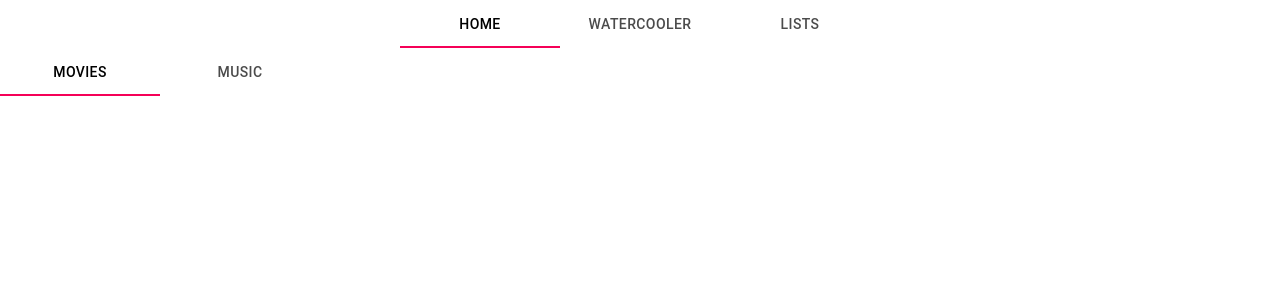
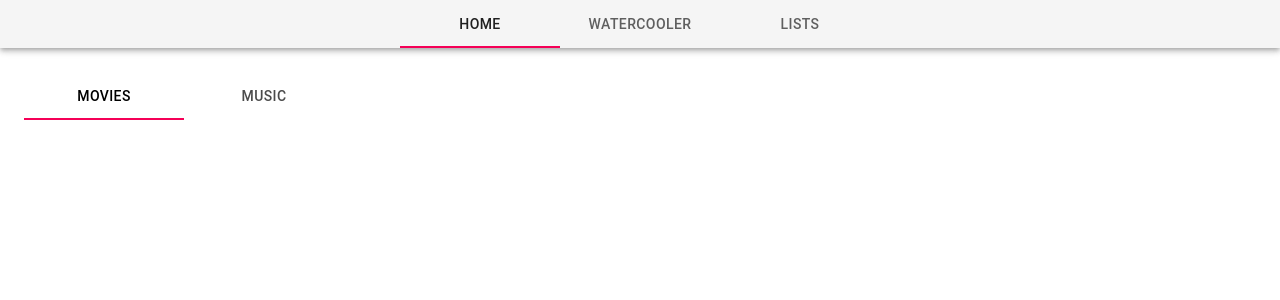
Before and after one commit to IBatsios/capstone, a React (Create React App) app in the folder client/: page /home in a window 1280 px wide. Shown: the top 300 px of the page. Built offline with nearby package versions, Linux system fonts and the light colour scheme.

Commit message:
For the time being: client-side routing and sessionStorage on the client have been removed.  I'm trying to find a good basis for the the rest of the client-side project...though it seems I'm just moving complexity around.

```diff
--- a/client/src/App.js
+++ b/client/src/App.js
@@ -1,41 +1,31 @@
 import React, { Component } from "react";
-import { Router, Location } from '@reach/router'
-import { Home, Interests, Watercooler, Lists, User } from "components/featurama";
-
+import { UserProvider } from "components/featurama/UserContext";
+import { User } from "components/featurama";
 
 
 class App extends Component {
+
   state = {
-    interests: ["movies", "music"],
-    nav: ["home", "watercooler", "lists"]
+      activeTab: 0,
+      username: 'username',
+      interests: ["movies", "music"],
+      nav: ["home", "watercooler", "lists"],
+      home:0,
+      watercooler:0,
+      lists: 0,
+      updateValue: (newValue) => {
+        this.setState(newValue);
+      }
   }
+
 
   render() {
     return (
-      <Location>
-        {({ location }) => (
-      <div>
-        <div>
-          <Router>
-            <User nav={this.state.nav} path="/" location={location} >
-              <Home path="home" pathname={location.pathname}>
-                <Interests path="/" interests={this.state.interests} />
-              </Home>
-
-              <Watercooler  path="watercooler" pathname={location.pathname}>
-                <Interests path="/" interests={this.state.interests} />
-              </Watercooler>
-
-              <Lists interests={this.state.interests} path="lists/*" />
-            </User>
-          </Router>
-        </div>
-      </div>
-      )}
-      </Location>
+      <UserProvider value={this.state}>
+        <User />
+      </UserProvider>
     );
   }
 }
 
-
 export default App;
--- a/client/src/components/featurama/Header.js
+++ b/client/src/components/featurama/Header.js
@@ -1,35 +1,71 @@
 import React, { Component } from "react";
-import { Link } from '@reach/router'
 import Tabs from "@material-ui/core/Tabs";
 import Tab from "@material-ui/core/Tab";
+import AppBar from '@material-ui/core/AppBar';
+import Typography from '@material-ui/core/Typography';
+import Box from '@material-ui/core/Box';
+import UserContext from "components/featurama/UserContext";
+import { Home, Watercooler, Lists } from "components/featurama";
 
 class Header extends Component {
+  static contextType = UserContext;
+
   constructor(props) {
     super(props);
-    this.state = {
-      activeTab: 0
-    }
+    this.handleChange = this.handleChange.bind(this);
   }
 
-  handleChange = (event, newValue) => {
-    this.setState({ activeTab: newValue });
-  }
-
-  activeTab() {
-    const pathname = this.props.location.pathname.replace(/^\/+/g, '');
-    return pathname;
+  handleChange(event, newValue) {
+    this.context.updateValue({ activeTab: newValue });
   }
 
   render() {
-    const headerTabs = this.props.nav;
+    const active = this.context.activeTab ?? 0;
     return (
-      <Tabs value={this.activeTab()} onChange={this.handleChange} centered>
-          {headerTabs.map((tab, index) => (
-            <Tab label={tab} component={Link} value={tab} to={tab} key={index} />
-          ))}
-      </Tabs>
+      <div className="">
+        <AppBar position="static" color="default">
+          <Tabs value={active} onChange={this.handleChange} centered >
+            <Tab label="Home" {...a11yProps(0)} />
+            <Tab label="Watercooler" {...a11yProps(1)} />
+            <Tab label="Lists" {...a11yProps(2)} />
+          </Tabs>
+        </AppBar>
+      <TabPanel value={active} index={0}>
+        <Home />
+      </TabPanel>
+      <TabPanel value={active} index={1}>
+        <Watercooler />
+      </TabPanel>
+      <TabPanel value={active} index={2}>
+        <Lists />
+      </TabPanel>
+      </div>
     );
   }
 }
 
+function a11yProps(index) {
+  return {
+    id: `header-tab-${index}`,
+    'aria-controls': `header-tabpanel-${index}`,
+  };
+}
+
+function TabPanel(props) {
+  const { children, value, index, ...other } = props;
+
+  return (
+    <Typography
+      component="div"
+      role="tabpanel"
+      hidden={value !== index}
+      id={`header-tabpanel-${index}`}
+      aria-labelledby={`header-tab-${index}`}
+      {...other}
+    >
+      {value === index && <Box p={3}>{children}</Box>}
+    </Typography>
+  );
+}
+
 export default Header;
--- a/client/src/components/featurama/Home.js
+++ b/client/src/components/featurama/Home.js
@@ -1,9 +1,16 @@
 import React, { Component } from "react";
+import { Interests } from "components/featurama";
+import UserContext from "components/featurama/UserContext";
 
 class Home extends Component {
+  static contextType = UserContext;
+
   render() {
     return(
       <div>
+        <Interests parent="home"
+         activeTab={this.context.home}
+         />
         {this.props.children}
       </div>
     );
--- a/client/src/components/featurama/Interests.js
+++ b/client/src/components/featurama/Interests.js
@@ -1,33 +1,30 @@
 import React, { Component } from "react";
 import Tabs from "@material-ui/core/Tabs";
 import Tab from "@material-ui/core/Tab";
+import UserContext from "components/featurama/UserContext";
 
 class Interests extends Component {
+  static contextType = UserContext;
 
-  state = {
-    activeTab: 0
+  constructor(props) {
+    super(props);
+    this.handleChange = this.handleChange.bind(this);
   }
 
-  handleChange = (event, newValue) => {
-    this.setState({activeTab: newValue});
-    sessionStorage.setItem(
-      this.props.uri,
-      newValue.toString()
-    );
-  }
-
-  activeTab() {
-    return parseInt(sessionStorage.getItem(this.props.uri)) || this.state.activeTab;
+  handleChange(event, value) {
+    this.context.updateValue({ [this.props.parent]: value });
   }
 
   render() {
-    const interests = this.props.interests;
+    const interests = this.context.interests;
     return(
-      <Tabs value={this.activeTab()} onChange={this.handleChange}>
+      <div>
+        <Tabs value={this.props.activeTab} onChange={this.handleChange}>
           {interests.map((interest, index) => (
             <Tab label={interest} value={index} key={index} />
           ))}
-      </Tabs>
+        </Tabs>
+      </div>
     );
   }
 }
--- a/client/src/components/featurama/Lists.js
+++ b/client/src/components/featurama/Lists.js
@@ -4,7 +4,7 @@ class Lists extends Component {
   render() {
     return(
       <div>
-        <h2>Lists</h2>
+        <h1>Lists</h1>
       </div>
     );
   }
--- a/client/src/components/featurama/User.js
+++ b/client/src/components/featurama/User.js
@@ -5,8 +5,7 @@ class User extends Component {
   render() {
     return (
       <div>
-        <Header {...this.props} nav={this.props.nav} />
-        {this.props.children}
+        <Header />
       </div>
     );
   }
--- /dev/null
+++ b/client/src/components/featurama/UserContext.js
@@ -0,0 +1,7 @@
+import React from 'react';
+
+const UserContext = React.createContext({});
+
+export const UserProvider = UserContext.Provider;
+export const UserConsumer = UserContext.Consumer;
+export default UserContext;
--- a/client/src/components/featurama/Watercooler.js
+++ b/client/src/components/featurama/Watercooler.js
@@ -1,10 +1,16 @@
 import React, { Component } from "react";
+import { Interests } from "components/featurama";
+import UserContext from "components/featurama/UserContext";
 
 class Watercooler extends Component {
+  static contextType = UserContext;
+
   render() {
     return (
       <div>
-        {this.props.children}
+        <Interests parent="watercooler"
+         activeTab={this.context.watercooler}
+         />
       </div>
     );
   }
--- a/client/src/components/featurama/index.js
+++ b/client/src/components/featurama/index.js
@@ -4,3 +4,4 @@ export { default as Interests } from './Interests';
 export { default as Lists } from './Lists';
 export { default as Watercooler } from './Watercooler';
 export { default as User } from './User';
+export { default as UserContext } from './UserContext';
```
